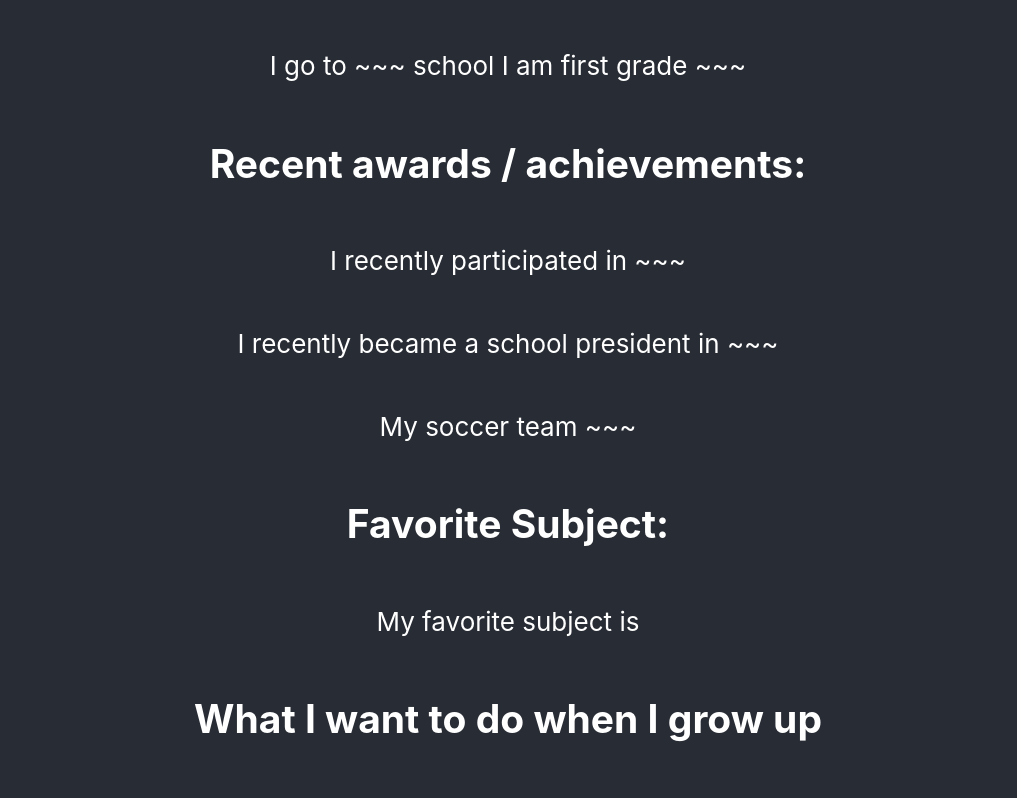
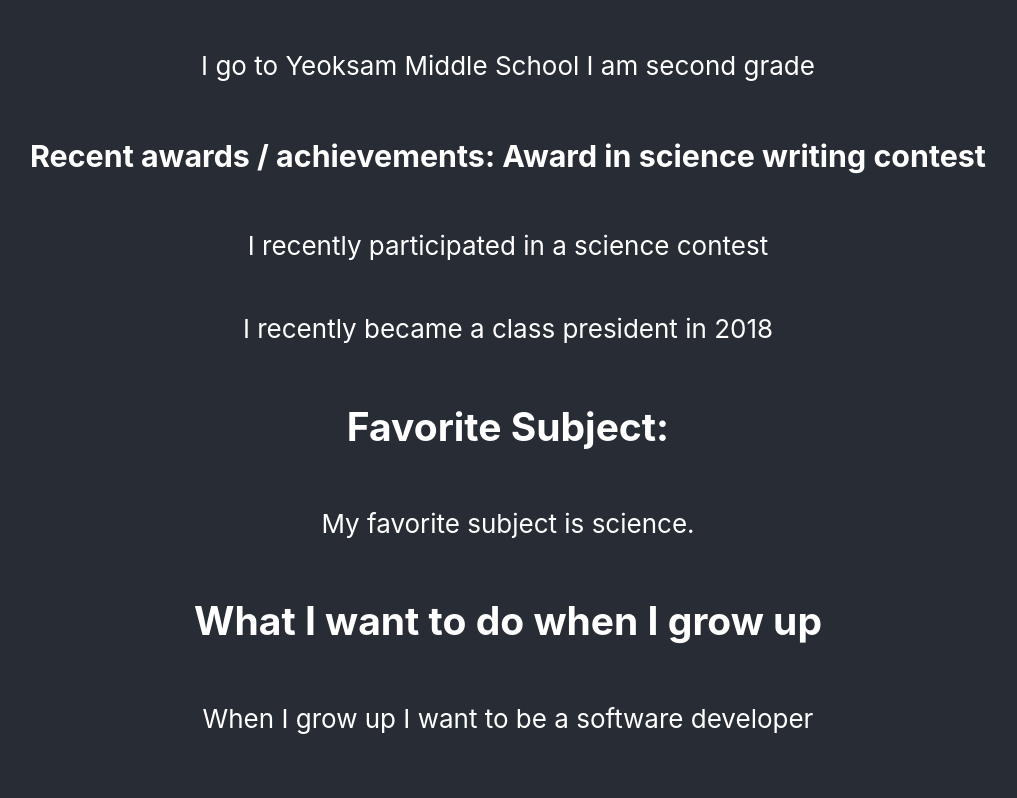
Before and after one commit to shin2005/portfolio, a React (Create React App) app: page / in a window 1280 px wide. Shown: the part 540-1338 px from the top of the page, without its empty margins (132-1149 px from the left). Built offline with nearby package versions, Linux system fonts and the light colour scheme.

Commit message:
new commit

```diff
--- a/src/App.js
+++ b/src/App.js
@@ -1,6 +1,6 @@
-import React from 'react';
-import logo from './logo.svg';
-import './App.css';
+import React from "react";
+import logo from "./logo.svg";
+import "./App.css";
 
 function App() {
   return (
@@ -8,18 +8,17 @@ function App() {
       <header className="App-header">
         <img src={logo} className="App-logo" alt="logo" />
         <h1>Portfolio</h1>
-        <h2>School:</h2>
-        <p>I go to ~~~ school I am first grade ~~~</p>
-        <h2>Recent awards / achievements:</h2>
-        <p>I recently participated in ~~~ </p>
-        <p>I recently became a school president in ~~~ </p>
-        <p>My soccer team ~~~ </p>
+        <h2>School: </h2>
+        <p>I go to Yeoksam Middle School I am second grade </p>
+        <h3>Recent awards / achievements: Award in science writing contest</h3>
+        <p>I recently participated in a science contest </p>
+        <p>I recently became a class president in 2018 </p>
         <h2>Favorite Subject:</h2>
-        <p>My favorite subject is</p>
+        <p>My favorite subject is science. </p>
         <h2>What I want to do when I grow up</h2>
-        <p>When I grow up ~~~</p>
+        <p>When I grow up I want to be a software developer</p>
         <h2>Side projects:</h2>
-        <p>when I was 5th grader I ~~</p>
+        <p>when I was 6th grader I was the best kid in my class.</p>
       </header>
     </div>
   );
```
